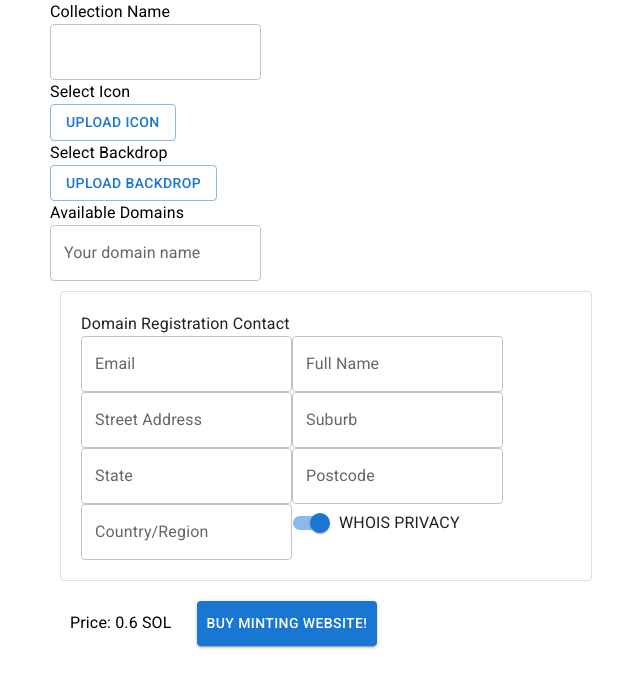
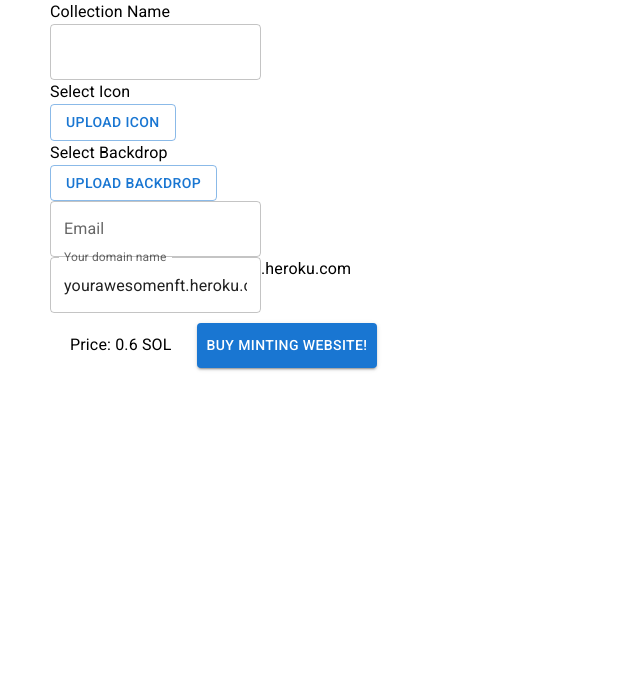
Before and after one commit to Dean-Overton/Mint-Page-Creator, a React (Create React App) app: page / in a window 1280 px wide. Shown: the top 688 px of the page, without its empty margins (314-954 px from the left). Built offline with nearby package versions, Linux system fonts and the light colour scheme.

Commit message:
Fixing up bugs form snackbar

```diff
--- a/src/MintForm.tsx
+++ b/src/MintForm.tsx
@@ -1,12 +1,15 @@
-import { Button, Card, Container, FormControlLabel, Switch, TextField, Typography } from '@mui/material';
+import { Button, Card, Container, FormControlLabel, Switch, TextField, Typography, Alert, Snackbar } from '@mui/material';
 import { Box } from '@mui/system';
 import { Formik, Form, useFormik } from 'formik';
 import * as React from 'react';
 import { useRef } from 'react';
+import { AlertState } from "./utils";
 import PreviewImage from './PreviewImage';
 
 interface Values {
+    backDropImage: any;
     collectionName: String;
+    domain: String;
     email: String;
     iconImage: any;
 }
@@ -20,22 +23,37 @@ export const MintForm: React.FC<Props> = ({onSubmit}) => {
     const fileRef = useRef<HTMLInputElement>(null);
     const isSubmitting = React.useState(false);
 
+    const [alertState, setAlertState] = React.useState<AlertState>({
+        open: false,
+        message: "",
+        severity: undefined,
+      });
+
     const Submit = (values: Values) => {
         // This will run when the form is submitted
         onSubmit(values);
+
+        setAlertState({
+            open: true,
+            message: "Congratulations! Page "+ values.domain + " bought and set up!",
+            severity: "success",
+          });
+
         console.log(values);
     };
     return (
         <Container maxWidth="sm">
             <Formik
-                initialValues={{collectionName: "", domain: "", email: "", iconImage: null}}
+                initialValues={{backDropImage: null, collectionName: "", domain: "5", email: "", iconImage: null}}
                 onSubmit={Submit}
             >{({ values, setFieldValue }) => (
                 <Form>
                     <Typography>Collection Name</Typography>
                     <TextField
                         name='collectionName'
-                        value={values.collectionName}
+                        onChange={(event) => {
+                            setFieldValue("iconImage", event.target.value);
+                        }}
                     />
                     <Typography>Select Icon</Typography>
                     <Button
@@ -67,16 +85,34 @@ export const MintForm: React.FC<Props> = ({onSubmit}) => {
                             hidden
                             id="raised-button-file"
                             type="file"
+                            onChange={(event) => {
+                                if(event.target.files != null) {
+                                    setFieldValue("backDropImage", event.target.files![0]);
+                                }
+                            }}
                         />
                     </Button>
-                    <Typography>Available Domains</Typography>
+                    <TextField
+                            name='email'
+                            onChange={(event) => {
+                                setFieldValue("email", event.target.value);
+                            }}
+                            label="Email"
+                            style={{display: 'block'}}
+                        />
+                    <Box>
                         <TextField
                             name='domain'
-                        value={values.domain}
+                            onChange={(event) => {
+                                setFieldValue("domain", event.target.value);
+                            }}
                             label="Your domain name"
-                        defaultValue="www.yourawesomenft.com"
+                            defaultValue="yourawesomenft.heroku.com"
+                            style={{display:'inline-block'}}
                         />
-                    <Card variant="outlined" style={{padding: '20px', margin: '10px'}}>
+                        <Typography style={{display: "inline-block"}}>.heroku.com</Typography>
+                    </Box>
+                    <Card hidden variant="outlined" style={{padding: '20px', margin: '10px'}}>
                         <Typography>Domain Registration Contact</Typography>
                         <TextField
                             name='email'
@@ -107,7 +143,7 @@ export const MintForm: React.FC<Props> = ({onSubmit}) => {
                             name='Country/Region'
                             label="Country/Region"
                         />
-                        <FormControlLabel control={<Switch defaultChecked />} label="WHOIS PRIVACY" />
+                        <FormControlLabel style={{margin: '10px'}} control={<Switch defaultChecked aria-label='WHOIS PRIVACY'/>} label="WHOIS PRIVACY" />
                     </Card>
                     <div>
                         <Typography style={{display:'inline-block', padding: '20px'}}>Price: 0.6 SOL</Typography>
@@ -117,6 +153,18 @@ export const MintForm: React.FC<Props> = ({onSubmit}) => {
                     </div>
                 </Form>
             )}</Formik>
+            <Snackbar
+                open={alertState.open}
+                autoHideDuration={6000}
+                onClose={() => setAlertState({ ...alertState, open: false })}
+            >
+                <Alert
+                onClose={() => setAlertState({ ...alertState, open: false })}
+                severity={alertState.severity}
+                >
+                {alertState.message}
+                </Alert>
+            </Snackbar>
         </Container>
     )
 }
--- a/src/index.css
+++ b/src/index.css
@@ -11,3 +11,6 @@ code {
   font-family: source-code-pro, Menlo, Monaco, Consolas, 'Courier New',
     monospace;
 }
+.TextField {
+  margin: 20px;
+}
--- /dev/null
+++ b/src/utils.tsx
@@ -0,0 +1,5 @@
+export interface AlertState {
+  open: boolean;
+  message: string;
+  severity: 'success' | 'info' | 'warning' | 'error' | undefined;
+}
```
Lines whose indentation alone changed are shown as unchanged.
